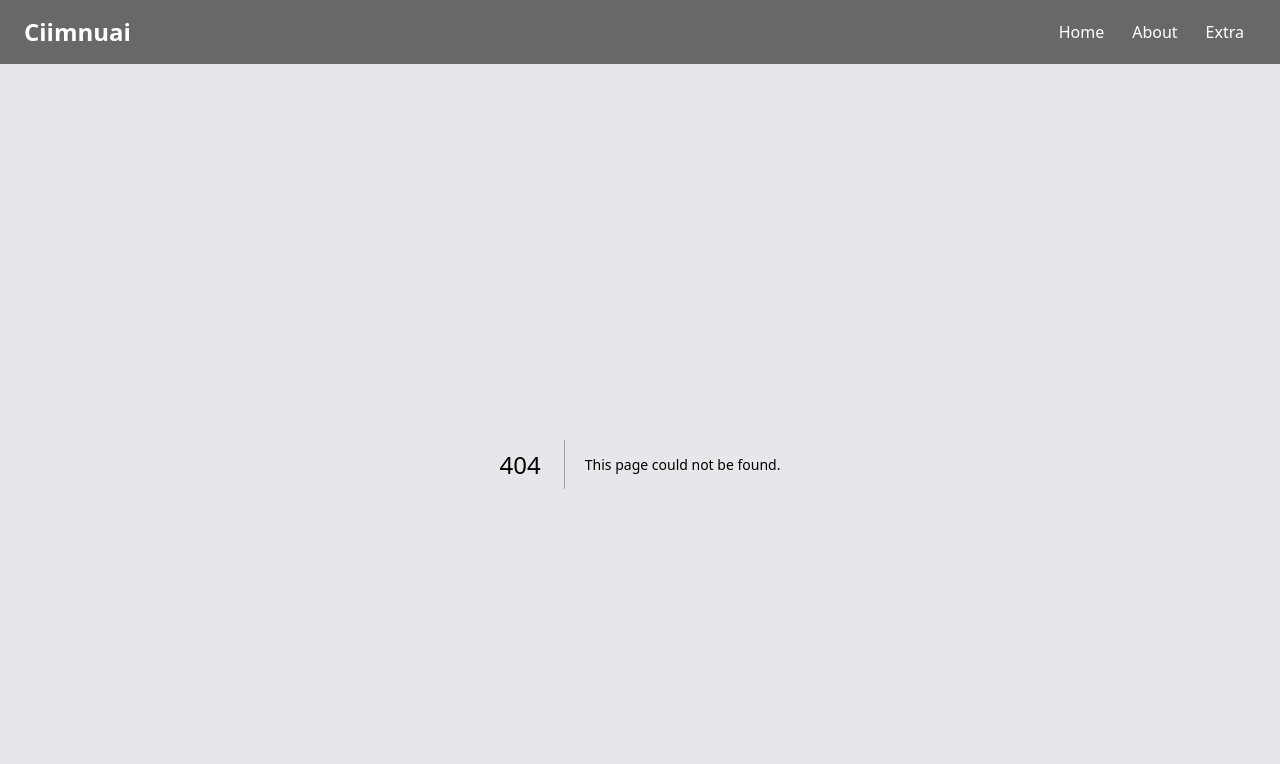
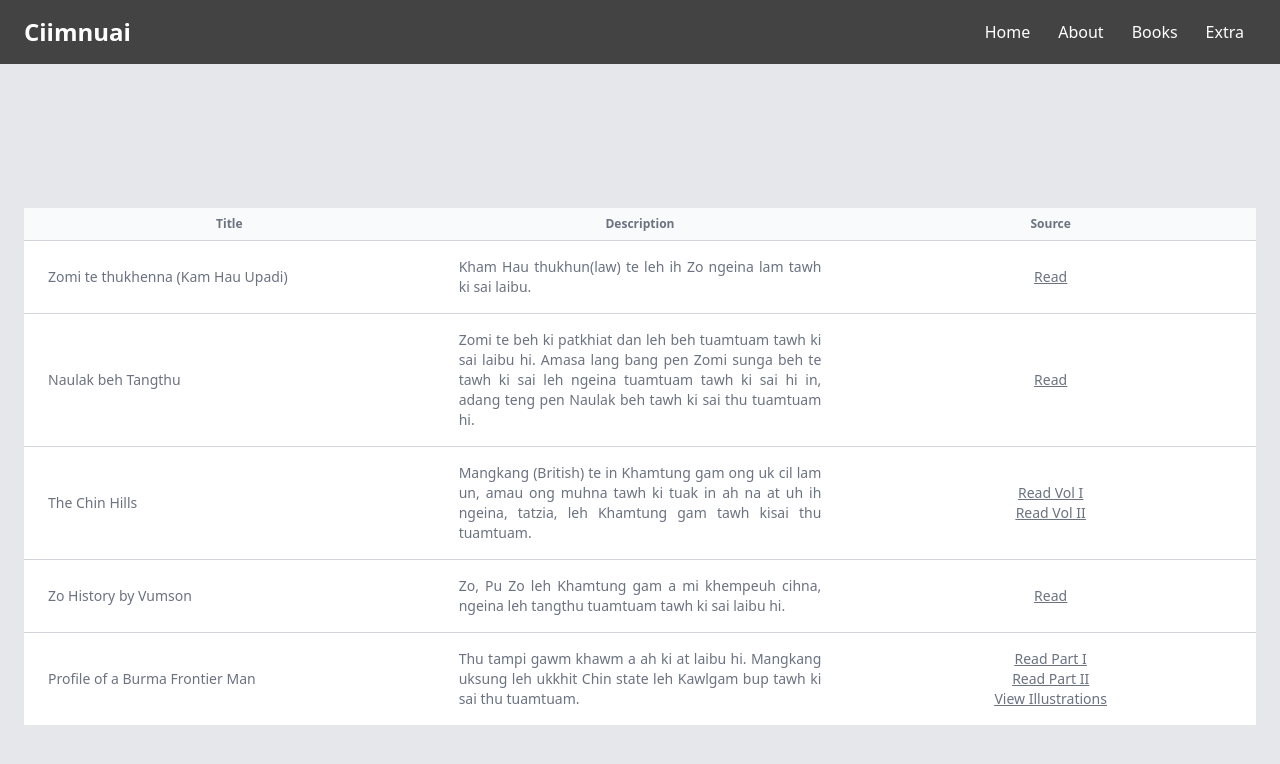
Before and after one commit to johnpiapian/ciimnuai, a Next.js app: page /books in a window 1280 px wide. Before the commit this address had no page. Shown: the top 764 px of the page. Built offline with nearby package versions, Linux system fonts and the light colour scheme.

Commit message:
Add books page

```diff
--- a/pages/_document.js
+++ b/pages/_document.js
@@ -5,7 +5,7 @@ export default function Document() {
     return (
         <Html lang="en">
             <Head />
-            <nav class="bg-[#686868] p-4 mt-0 w-full">
+            <nav class="bg-[#434343] p-4 mt-0 w-full">
                 <div class="container mx-auto flex flex-wrap items-center">
                     <div class="flex w-full md:w-1/2 justify-center md:justify-start text-white font-extrabold">
                         <a class="text-white no-underline hover:text-white hover:no-underline" href="#">
@@ -21,6 +21,9 @@ export default function Document() {
                                 <Link class="inline-block py-1 px-2 text-white no-underline" href="/about">About</Link>
                             </li>
                             <li class="mr-3">
+                                <Link class="inline-block py-1 px-2 text-white no-underline" href="/books">Books</Link>
+                            </li>
+                            <li class="mr-3">
                                 <Link class="inline-block py-1 px-2 text-white no-underline" href="/extra">Extra</Link>
                             </li>
                         </ul>
--- /dev/null
+++ b/pages/books.js
@@ -0,0 +1,115 @@
+import Head from 'next/head'
+import { Inter } from '@next/font/google'
+import Image from 'next/image'
+
+const inter = Inter({ subsets: ['latin'] })
+
+export default function Books() {
+    return (
+        <>
+            <Head>
+                <title>Ciimnuai</title>
+                <meta name="description" content="Generated by create next app" />
+                <meta name="viewport" content="width=device-width, initial-scale=1" />
+                <link rel="icon" href="/favicon.ico" />
+            </Head>
+            <main>
+                <div class="container mx-auto flex flex-col md:flex-row items-center my-12 md:my-24">
+                    <div class="flex flex-col w-full justify-center items-start pt-12 pb-24 px-6 text-justify">
+                        <table class="w-full divide-y table-fixed divide-gray-300 ">
+                            <thead class="bg-gray-50 text-center">
+                                <tr>
+                                    <th class="px-6 py-2 text-xs text-gray-500">
+                                        Title
+                                    </th>
+                                    <th class="px-6 py-2 text-xs text-gray-500">
+                                        Description
+                                    </th>
+                                    <th class="px-6 py-2 text-xs text-gray-500">
+                                        Source
+                                    </th>
+                                </tr>
+                            </thead>
+                            <tbody class="bg-white divide-y divide-gray-300">
+                                <tr>
+                                    <td class="px-6 py-4">
+                                        <div class="text-sm text-gray-500">Zomi te thukhenna (Kam Hau Upadi)</div>
+                                    </td>
+                                    <td class="px-6 py-4">
+                                        <div class="text-sm text-gray-500">Kham Hau thukhun(law) te leh ih Zo ngeina lam tawh ki sai laibu.</div>
+                                    </td>
+                                    <td class="px-6 py-4 text-center">
+                                        <div class="text-sm text-gray-500 underline">
+                                            <a target='_blank' href='https://www.dropbox.com/s/lcy7bo3igshchgm/Zomite-thukhenna.pdf'>Read</a>
+                                        </div>
+                                    </td>
+                                </tr>
+                                <tr>
+                                    <td class="px-6 py-4">
+                                        <div class="text-sm text-gray-500">Naulak beh Tangthu</div>
+                                    </td>
+                                    <td class="px-6 py-4">
+                                        <div class="text-sm text-gray-500">Zomi te beh ki patkhiat dan leh beh tuamtuam tawh ki sai laibu hi. Amasa lang bang pen Zomi sunga beh te tawh ki sai leh ngeina tuamtuam tawh ki sai hi in, adang teng pen Naulak beh tawh ki sai thu tuamtuam hi.</div>
+                                    </td>
+                                    <td class="px-6 py-4 text-center">
+                                        <div class="text-sm text-gray-500 underline">
+                                            <a target='_blank' href='https://www.dropbox.com/s/y5mjcbnketqlwo8/Naulak%20Beh%20Tangthu.pdf'>Read</a>
+                                        </div>
+                                    </td>
+                                </tr>
+                                <tr>
+                                    <td class="px-6 py-4">
+                                        <div class="text-sm text-gray-500">The Chin Hills</div>
+                                    </td>
+                                    <td class="px-6 py-4">
+                                        <div class="text-sm text-gray-500">Mangkang (British) te in Khamtung gam ong uk cil lam un, amau ong muhna tawh ki tuak in ah na at uh ih ngeina, tatzia, leh Khamtung gam tawh kisai thu tuamtuam.</div>
+                                    </td>
+                                    <td class="px-6 py-4 text-center">
+                                        <div class="text-sm text-gray-500 underline">
+                                            <a target='_blank' href='https://www.dropbox.com/s/oa7tpyj197qr056/the_chin_hills-1.pdf'>Read Vol I</a>
+                                        </div>
+                                        <div class="text-sm text-gray-500 underline">
+                                            <a target='_blank' href='https://www.dropbox.com/s/h4eo5u4fb58n7j0/the_chin_hills-vol-ii.pdf'>Read Vol II</a>
+                                        </div>
+                                    </td>
+                                </tr>
+                                <tr>
+                                    <td class="px-6 py-4">
+                                        <div class="text-sm text-gray-500">Zo History by Vumson</div>
+                                    </td>
+                                    <td class="px-6 py-4">
+                                        <div class="text-sm text-gray-500">Zo, Pu Zo leh Khamtung gam a mi khempeuh cihna, ngeina leh tangthu tuamtuam tawh ki sai laibu hi.</div>
+                                    </td>
+                                    <td class="px-6 py-4 text-center">
+                                        <div class="text-sm text-gray-500 underline">
+                                            <a target='_blank' href='https://www.dropbox.com/s/8r3entjjxoonumz/Zo%20History%20-%20Vumson.pdf'>Read</a>
+                                        </div>
+                                    </td>
+                                </tr>
+                                <tr>
+                                    <td class="px-6 py-4">
+                                        <div class="text-sm text-gray-500">Profile of a Burma Frontier Man</div>
+                                    </td>
+                                    <td class="px-6 py-4">
+                                        <div class="text-sm text-gray-500">Thu tampi gawm khawm a ah ki at laibu hi. Mangkang uksung leh ukkhit Chin state leh Kawlgam bup tawh ki sai thu tuamtuam.</div>
+                                    </td>
+                                    <td class="px-6 py-4 text-center">
+                                        <div class="text-sm text-gray-500 underline">
+                                            <a target='_blank' href='https://www.dropbox.com/s/j5a3kwzf7m4hi1j/profile-of-a-burma-frontier-man-part-i.pdf'>Read Part I</a>
+                                        </div>
+                                        <div class="text-sm text-gray-500 underline">
+                                            <a target='_blank' href='https://www.dropbox.com/s/nbrtwfpu4xyxhxi/profile-of-a-burma-frontier-man-part-ii.pdf'>Read Part II</a>
+                                        </div>
+                                        <div class="text-sm text-gray-500 underline">
+                                            <a target='_blank' href='https://www.dropbox.com/s/9y4ta0ior8186uj/profile-of-a-burma-frontier-man-illustrations.pdf'>View Illustrations</a>
+                                        </div>
+                                    </td>
+                                </tr>
+                            </tbody>
+                        </table>
+                    </div>
+                </div>
+            </main>
+        </>
+    )
+}
```
